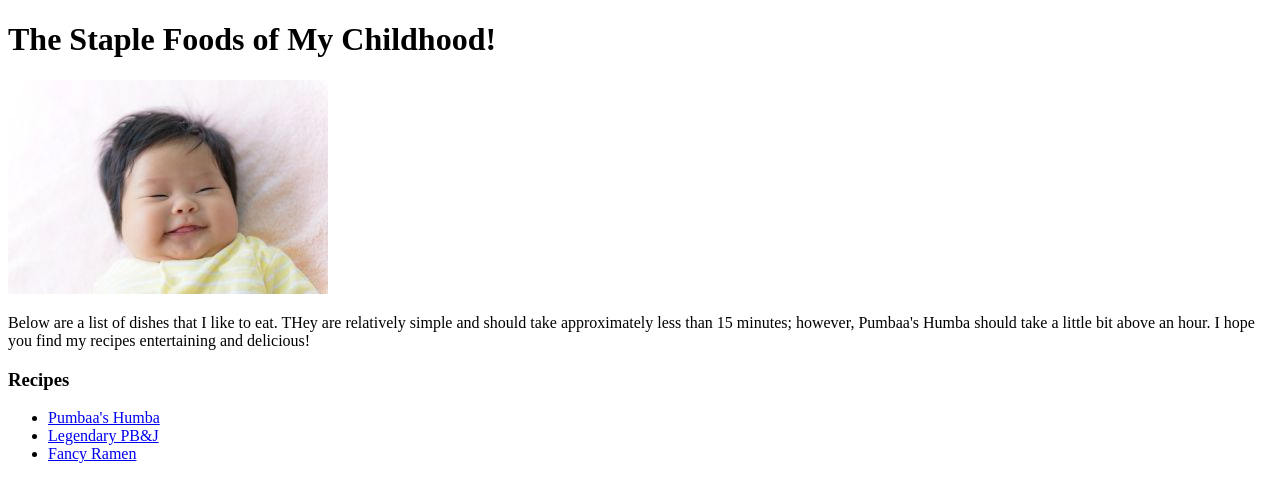
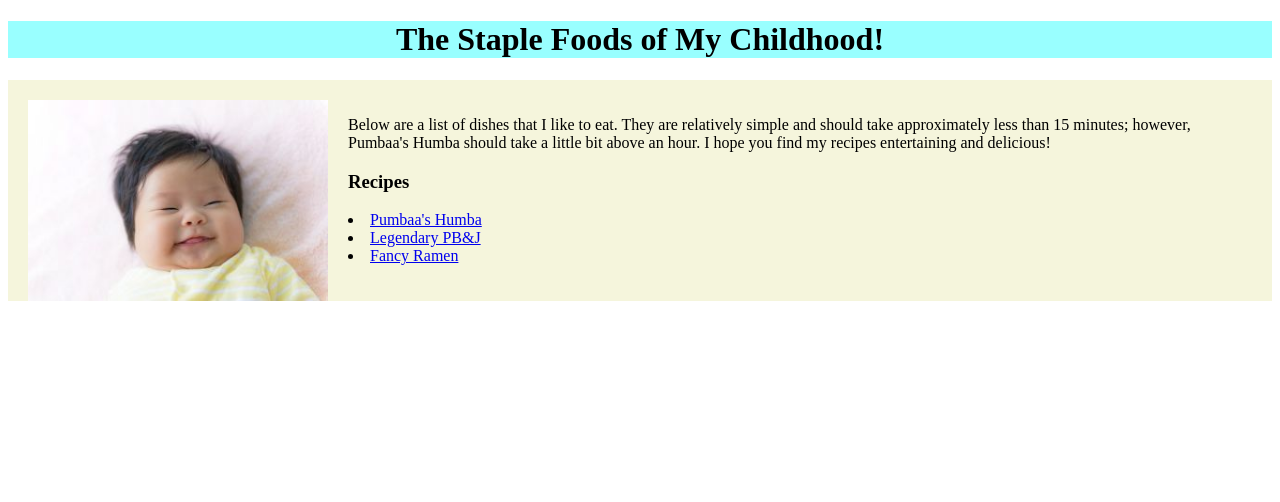
Before and after one commit to MarcVincentAmandoron/odin-recipes, a plain HTML site: page index.html in a window 1280 px wide. Drawn offline with Linux system fonts and the light colour scheme.

Commit message:
internal css styling. external not working

```diff
--- a/css/styles.css
+++ /dev/null
@@ -1,12 +0,0 @@
-h1{
-    font-family: "Times New Roman", sans-serif;
-    text-align: center;
-    size: 20px;
-    color: red;
-    background-color: rgb(153,255,255);
-}
-
-img {
-    height: auto;
-    width: 300px;
-}
--- a/index.html
+++ b/index.html
@@ -5,24 +5,72 @@
         <meta http-equiv="X-UA-Compatible" content="IE=edge">
         <meta name="viewport" content="width=device-width, initial-scale=1.0">
         <title>Basic Recipe List</title>
-        <link href="css/styles.css" rel="stylesheets">
+
+        <style>
+            h1 {
+                font-family: "Times New Roman", sans-serif;
+                text-align: center;
+                size: 20px;
+                color: black;
+                background-color: rgb(153,255,255);
+            }
+
+            img {
+                height: auto;
+                width: 300px;
+            }
+
+            .img-left {
+                float: left;
+                padding: 0 20px 20px 0;
+            }
+
+            .left {
+                text-align: left;
+            }
+
+            .right {
+                text-align: right;
+            }
+
+            .ula {
+                list-style-position: inside;
+            }
+
+            .bck {
+                background-color: beige;
+                padding: 20px 20px 20px 20px;
+            }
+        </style>
     </head>
 
     <body>
         <h1>The Staple Foods of My Childhood!</h1>
-        <img src="img/baby.jpeg" alt="random asian baby">
 
-        <p>
-            Below are a list of dishes that I like to eat. THey are relatively simple and should take approximately less than 15 minutes; however, Pumbaa's Humba should take a little bit above an hour. I hope you find
+    <div class="bck">
+        <div class="img-left">
+            <img src="img/baby.jpeg" alt="random asian baby">
+        </div>
+
+        <div class="left">
+            <p>
+            Below are a list of dishes that I like to eat. They are relatively simple and should take approximately less than 15 minutes; however, Pumbaa's Humba should take a little bit above an hour. I hope you find
             my recipes entertaining and delicious!
-        </p>
+            </p>
+        </div>
 
         <h3>Recipes</h3>
-        <ul>
+        <div class="ula">
+            <ul>
             <li><a href="recipes/humba.html">Pumbaa's Humba</a></li>
             <li><a href="recipes/pbj.html">Legendary PB&J</a></li>
             <li><a href="recipes/fancyramen.html">Fancy Ramen</a></li>
-        </ul>
+            </ul>
+
+        </div>
+    </div>
+
+
     </body>
 
 
```
